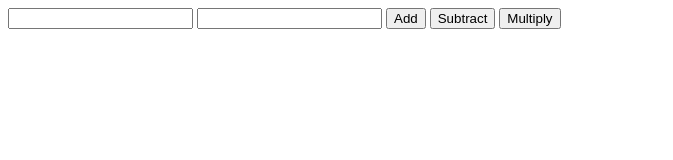
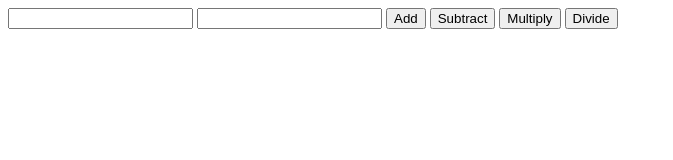
Before and after one commit to sscottdev/jscalculator, a plain HTML site: page index.html in a window 1280 px wide. Shown: the whole page, without its empty margins (0-673 px from the left). Drawn offline with Linux system fonts and the light colour scheme.

Commit message:
added a divide button

```diff
--- a/index.html
+++ b/index.html
@@ -12,6 +12,7 @@
     <button onclick="add()">Add</button>
     <button onclick="subtract()">Subtract</button>
     <button onclick="multi()">Multiply</button>
+    <button onclick="divide()">Divide</button>
     <div style="font-size: 50px;" id="output"></div>
     <script src="script.js"></script>
 </body>
--- a/script.js
+++ b/script.js
@@ -15,3 +15,7 @@ function subtract(){
 function multi(){
     output.innerHTML = `${parseInt(input1.value) * input2.value}`
 }
+
+function divide(){
+    output.innerHTML = `${parseInt(input1.value) / input2.value}`
+}
```
